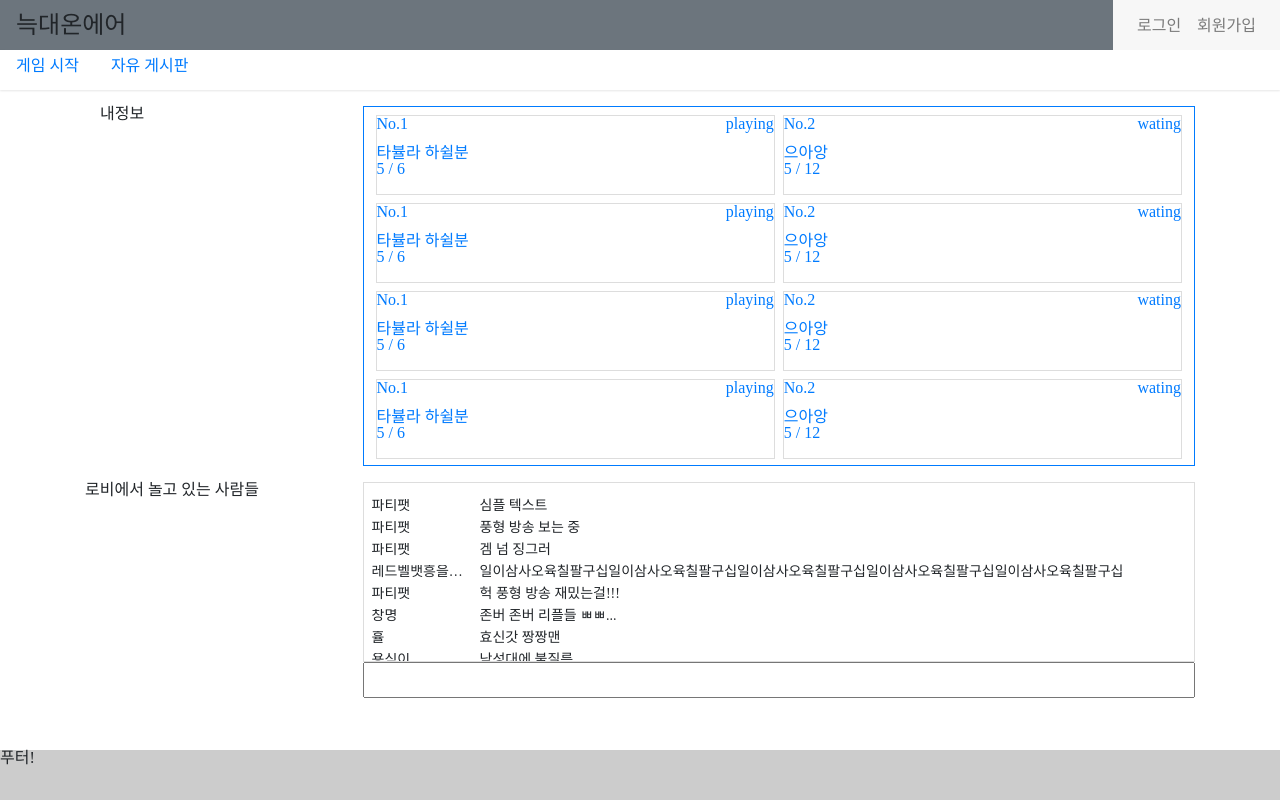
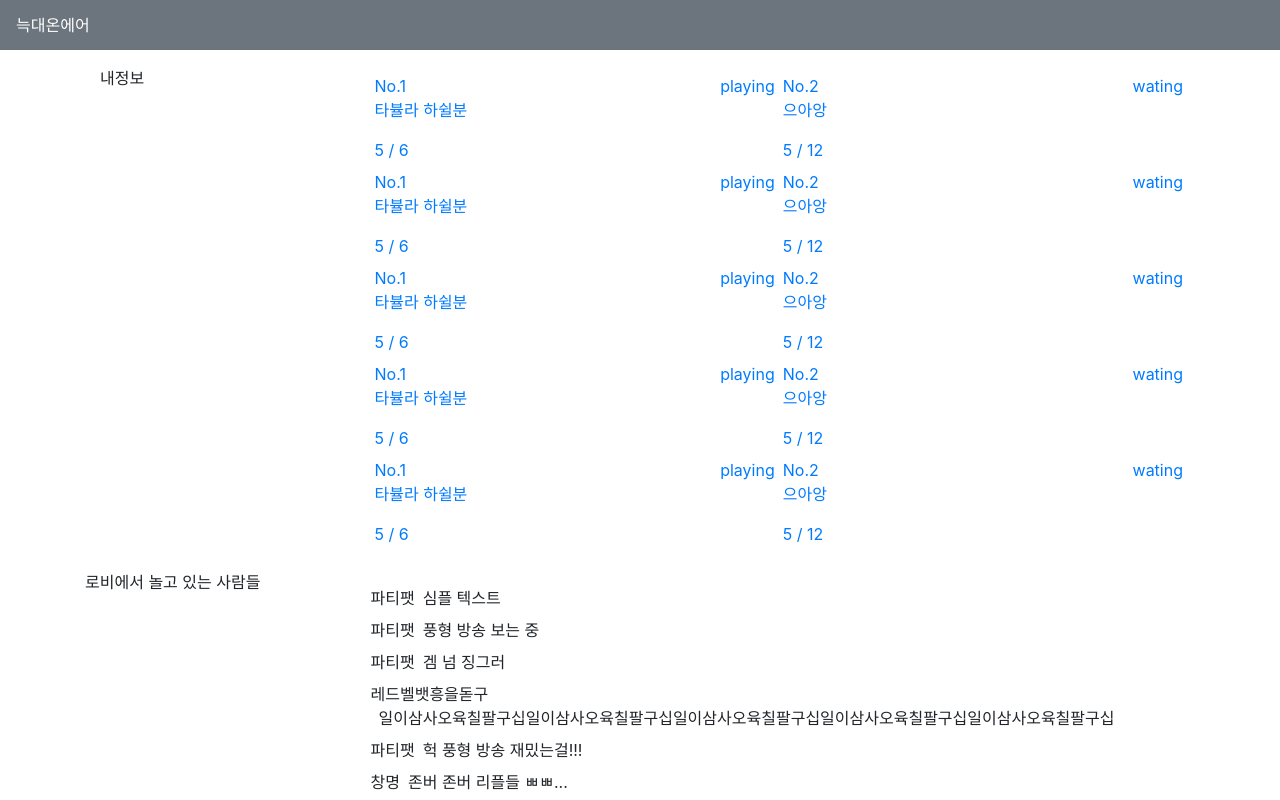
Before and after one commit to partyKyoung/webmafia, a React app: page /lobby in a window 1280 px wide. Shown: the top 800 px of the page. Built offline with nearby package versions, Linux system fonts and the light colour scheme.

Commit message:
css 폴더 구조 변경

```diff
--- a/config/webpack.config.dev.js
+++ b/config/webpack.config.dev.js
@@ -72,7 +72,7 @@ module.exports = {
     // We placed these paths second because we want `node_modules` to "win"
     // if there are any conflicts. This matches Node resolution mechanism.
     // https://github.com/facebookincubator/create-react-app/issues/253
-    modules: ['node_modules', paths.appNodeModules].concat(
+    modules: ['node_modules', 'src', paths.appNodeModules].concat(
       // It is guaranteed to exist because we tweak it in `env.js`
       process.env.NODE_PATH.split(path.delimiter).filter(Boolean)
     ),
--- a/config/webpack.config.prod.js
+++ b/config/webpack.config.prod.js
@@ -78,7 +78,7 @@ module.exports = {
     // We placed these paths second because we want `node_modules` to "win"
     // if there are any conflicts. This matches Node resolution mechanism.
     // https://github.com/facebookincubator/create-react-app/issues/253
-    modules: ['node_modules', paths.appNodeModules].concat(
+    modules: ['node_modules', 'src', paths.appNodeModules].concat(
       // It is guaranteed to exist because we tweak it in `env.js`
       process.env.NODE_PATH.split(path.delimiter).filter(Boolean)
     ),
--- a/src/App.js
+++ b/src/App.js
@@ -1,6 +1,5 @@
 import React, { Component } from 'react';
 import { Switch, Route } from 'react-router';
-import './style.scss';
 
 import Header from './container/header/Header';
 import Home from './container/home/Home';
--- a/src/container/header/Header.js
+++ b/src/container/header/Header.js
@@ -1,87 +1,20 @@
 import React, { Component } from 'react';
-import { Navbar, Nav, NavItem, NavLink, NavbarToggler, Collapse, Modal, ModalBody, ModalFooter, Button } from 'reactstrap';
+import { Link } from 'react-router-dom';
 
-import Menu from '../../components/header/Menu';
-import Signin from '../user/SignIn';
+import './header.scss';
 
 class Header extends Component {
-  constructor () {
-    super();
-
-    this.state = {
-      OpenDropdown: false,
-      openSignInModal: false
-    }
-
-    this.handleToggle = this.handleToggle.bind(this);
-    this.handleOpenSignInModal = this.handleOpenSignInModal.bind(this);
-  }
-
-  handleToggle () {
-    this.setState({
-      OpenDropdown: !this.state.OpenDropdown
-    });
-  }
-
-  handleOpenSignInModal () {
-    this.setState({
-      openSignInModal: !this.state.openSignInModal
-    });
-  }
-
-  drawLoginMenu () {
-    return (
-      <Nav navbar>
-        <NavItem>
-          <NavLink onClick={this.handleOpenSignInModal}>로그인</NavLink>
-        </NavItem>
-        <NavItem>
-          <NavLink href="/user/signUp">회원가입</NavLink>
-        </NavItem>
-      </Nav>
-    );
-  }
-
-  drawMemberMenu () {
-    return (
-      <Nav navbar>
-        <NavItem>
-          <NavLink href="/user/signIn">마이페이지</NavLink>
-        </NavItem>
-      </Nav>
-    );
-  }
-
   render () {
     const isLogin = this.props.isLogin;
 
     return (
-      <div className="header">
-        <header className="bg-secondary">
-          <h1 className="m-0 float-left">늑대온에어</h1>
-          <Navbar className="header-nav float-right h-100" color="faded" light expand="md">
-            <NavbarToggler onClick={this.handleToggle} />
-            <Collapse isOpen={this.state.OpenDropdown} navbar>
-            {
-              isLogin ?
-                this.drawMemberMenu()
-              :
-                this.drawLoginMenu()
-            }
-            </Collapse>
-          </Navbar>
-          <Modal isOpen={this.state.openSignInModal}>
-            <ModalBody>
-              <Signin />
-            </ModalBody>
-            <ModalFooter>
-              <Button color="primary">로그인</Button>
-              <Button onClick={this.handleOpenSignInModal} color="secondary">취소</Button>
-            </ModalFooter>
-          </Modal>
-        </header>
-      <Menu />
-      </div>
+      <header className="wo-header bg-secondary pl-3 pr-3">
+        <h1 className="wo-header-logo h-100">
+          <Link to="/" className="wo-header-link">
+            늑대온에어
+          </Link>
+        </h1>
+      </header>
     );
   }
 }
--- /dev/null
+++ b/src/container/header/header.scss
@@ -0,0 +1,14 @@
+@import '../../scss/_variables.scss';
+
+.wo-header {
+  height: $header-height;
+}
+
+.wo-header-logo {
+  line-height: $header-height;
+  font-size: 1rem;
+}
+
+.wo-header-link {
+  color: $white;
+}
--- a/src/index.css
+++ /dev/null
@@ -1,5 +0,0 @@
-body {
-  margin: 0;
-  padding: 0;
-  font-family: sans-serif;
-}
--- a/src/index.js
+++ b/src/index.js
@@ -4,7 +4,7 @@ import { BrowserRouter } from 'react-router-dom'
 import { createStore } from 'redux';
 import reducer from './redux/reducer/index';
 import { Provider } from 'react-redux';
-import './index.css';
+import './index.scss';
 import 'bootstrap/dist/css/bootstrap.css';
 
 import App from './App';
--- /dev/null
+++ b/src/index.scss
@@ -0,0 +1,61 @@
+@import './scss/_variables.scss';
+
+html, body, div, span, applet, object, iframe,
+h1, h2, h3, h4, h5, h6, p, blockquote, pre,
+a, abbr, acronym, address, big, cite, code,
+del, dfn, em, img, ins, kbd, q, s, samp,
+small, strike, strong, sub, sup, tt, var,
+b, u, i, center,
+dl, dt, dd, ol, ul, li,
+fieldset, form, label, legend,
+table, caption, tbody, tfoot, thead, tr, th, td,
+article, aside, canvas, details, embed,
+figure, figcaption, footer, header, hgroup,
+menu, nav, output, ruby, section, summary,
+time, mark, audio, video {
+	margin: 0;
+	padding: 0;
+	border: 0;
+	font-size: 100%;
+	font: inherit;
+	vertical-align: baseline;
+}
+
+html, body {
+  height:100%;
+}
+
+/* HTML5 display-role reset for older browsers */
+article, aside, details, figcaption, figure,
+footer, header, hgroup, menu, nav, section {
+	display: block;
+}
+
+body {
+	line-height: 1;
+}
+
+ol, ul {
+	list-style: none;
+}
+
+blockquote, q {
+	quotes: none;
+}
+
+blockquote:before, blockquote:after,
+q:before, q:after {
+	content: '';
+	content: none;
+}
+
+table {
+	border-collapse: collapse;
+	border-spacing: 0;
+}
+
+#app {
+  position: relative;
+  min-height: 100%;
+  padding-bottom: $footer-height; /* footer height */
+}
--- a/src/scss/_common.scss
+++ /dev/null
@@ -1,64 +0,0 @@
-/* http://meyerweb.com/eric/tools/css/reset/
-   v2.0 | 20110126
-   License: none (public domain)
-*/
-
-html, body, div, span, applet, object, iframe,
-h1, h2, h3, h4, h5, h6, p, blockquote, pre,
-a, abbr, acronym, address, big, cite, code,
-del, dfn, em, img, ins, kbd, q, s, samp,
-small, strike, strong, sub, sup, tt, var,
-b, u, i, center,
-dl, dt, dd, ol, ul, li,
-fieldset, form, label, legend,
-table, caption, tbody, tfoot, thead, tr, th, td,
-article, aside, canvas, details, embed,
-figure, figcaption, footer, header, hgroup,
-menu, nav, output, ruby, section, summary,
-time, mark, audio, video {
-	margin: 0;
-	padding: 0;
-	border: 0;
-	font-size: 100%;
-	font: inherit;
-	vertical-align: baseline;
-}
-
-html, body {
-  height:100%;
-}
-
-/* HTML5 display-role reset for older browsers */
-article, aside, details, figcaption, figure,
-footer, header, hgroup, menu, nav, section {
-	display: block;
-}
-
-body {
-	line-height: 1;
-}
-
-ol, ul {
-	list-style: none;
-}
-
-blockquote, q {
-	quotes: none;
-}
-
-blockquote:before, blockquote:after,
-q:before, q:after {
-	content: '';
-	content: none;
-}
-
-table {
-	border-collapse: collapse;
-	border-spacing: 0;
-}
-
-#app {
-  position: relative;
-  min-height: 100%;
-  padding-bottom: $footer-height; /* footer height */
-}
--- a/src/scss/_variables.scss
+++ b/src/scss/_variables.scss
@@ -10,10 +10,13 @@ $breakpoint-phone: 480px;
 $breakpoint-tablet: 768px;
 $breakpoint-desktop: 992px;
 
-//text
+// text
 $h1-size: 1.5rem;
 $h2-large-size: 1.125rem;
 $font-default-size: 0.875rem;
 $font-small-size: 0.75rem;
 $font-xsmall-size: 0.625rem;
 $font-icon-size: 0.5625rem;
+
+// color
+$white: #FFF;
--- a/src/style.scss
+++ /dev/null
@@ -1,10 +0,0 @@
-@import "~bootstrap/scss/bootstrap";
-
-@import './scss/variables.scss';
-@import './scss/common.scss';
-
-@import './scss/header.scss';
-@import './scss/footer.scss';
-
-@import './scss/home/home.scss';
-@import './scss/chat/chat-list.scss'
```
Also changed, not shown: src/container/footer/footer.scss (added).
